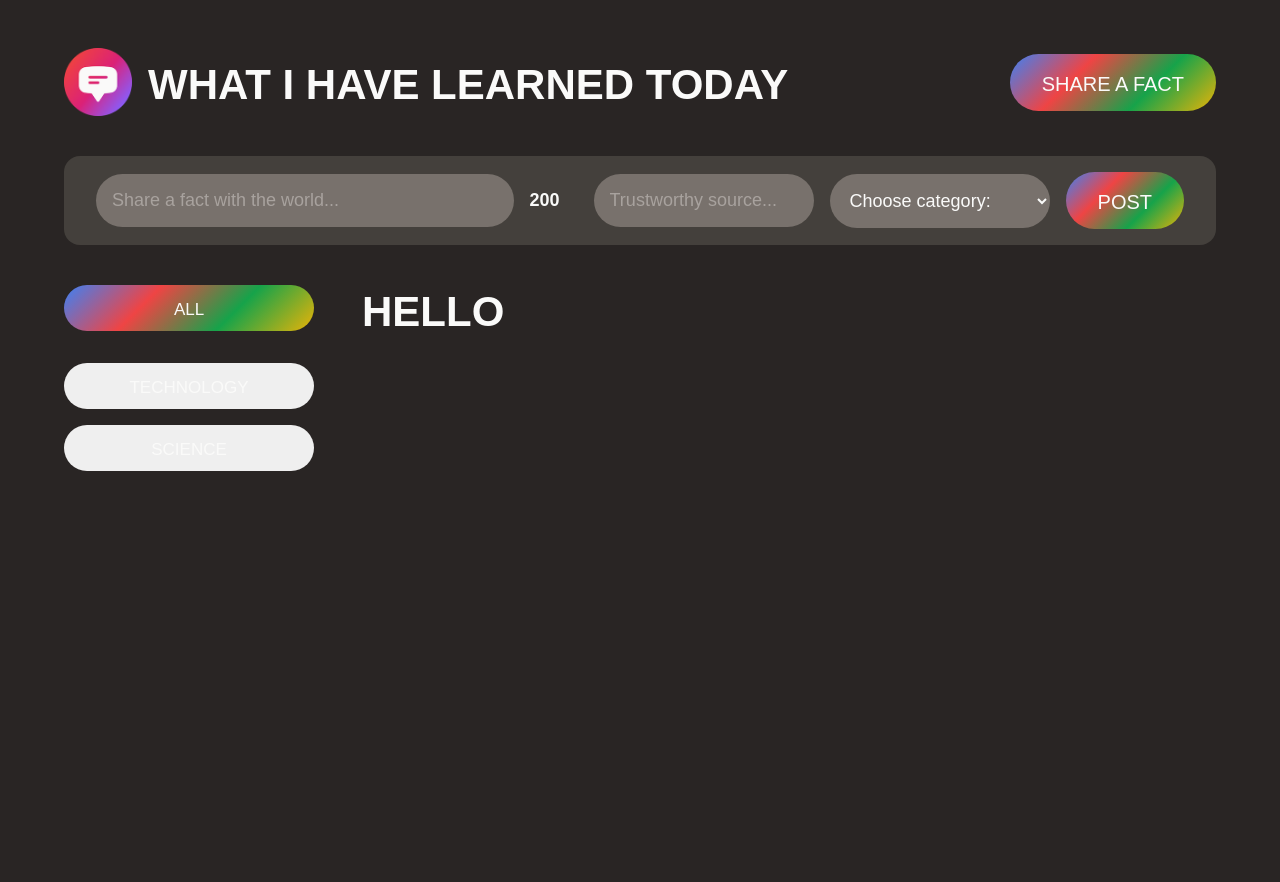
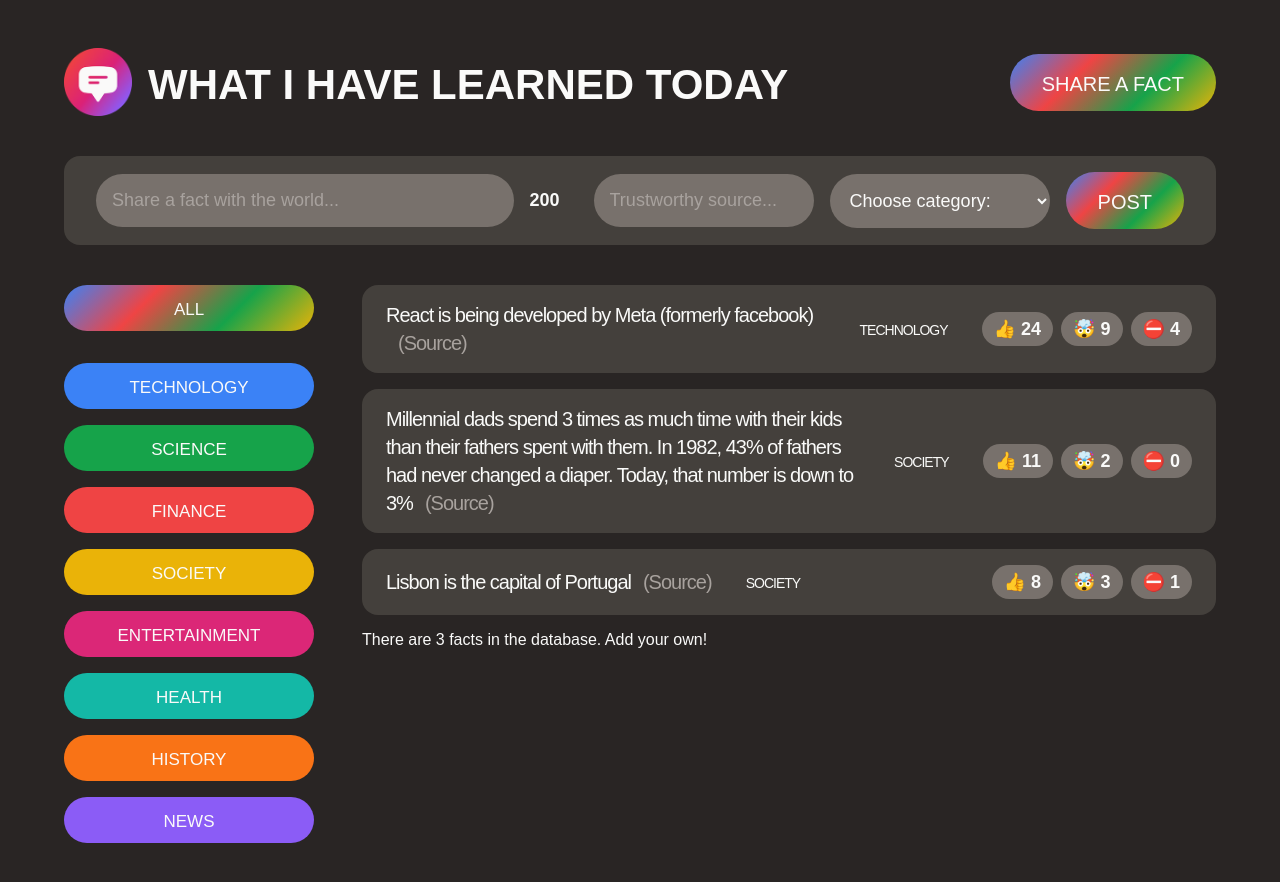
Before and after one commit to masudursourav/What-I-Have-Learned-Today, a React (Vite) app: page / in a window 1280 px wide. Shown: the top 882 px of the page. Before the commit the page ends 800 px from the top, so only its background shows below. Built offline with nearby package versions, Linux system fonts and the light colour scheme; a web font is replaced by a local one.

Commit message:
categories added

```diff
--- a/src/App.jsx
+++ b/src/App.jsx
@@ -3,6 +3,7 @@
 import Header from "./components/Header"
 import NewFactForm from "./components/NewFactForm"
 import "./style.css"
+
 function App() {
   return (
     <>
--- a/src/components/Category.jsx
+++ b/src/components/Category.jsx
@@ -1,4 +1,17 @@
 import "../style.css"
+
+const CATEGORIES = [
+  { name: "technology", color: "#3b82f6" },
+  { name: "science", color: "#16a34a" },
+  { name: "finance", color: "#ef4444" },
+  { name: "society", color: "#eab308" },
+  { name: "entertainment", color: "#db2777" },
+  { name: "health", color: "#14b8a6" },
+  { name: "history", color: "#f97316" },
+  { name: "news", color: "#8b5cf6" },
+];
+
+
 const Category = () => {
     return (
         <>
@@ -7,20 +20,16 @@
             <li className="category">
               <button className="btn btn-all-categories">All</button>
             </li>
-            <li className="category">
-              <button
-                className="btn btn-category"
-              >
-                Technology
-              </button>
-            </li>
-            <li className="category">
-              <button
-                className="btn btn-category"
-              >
-                Science
-              </button>
-            </li>
+            {CATEGORIES.map((cat) => (
+          <li key={cat.name} className='category'>
+            <button
+              className='btn btn-category'
+              style={{ backgroundColor: cat.color }}
+            >
+              {cat.name}
+            </button>
+          </li>
+        ))}
           </ul>
         </aside>
         </>
--- /dev/null
+++ b/src/components/Fact.jsx
@@ -0,0 +1,24 @@
+import "../style.css";
+
+const Fact = ({ fact }) => {
+    return (
+        <>
+          <li className="fact" key = {fact.id}>
+              <p>
+                {fact.text}
+                <a className="source" href={fact.source} target="_blank"
+                  >(Source)</a>
+              </p>
+              <span className="tag">{fact.category}</span
+              >
+              <div className="vote-buttons">
+                <button>👍 {fact.votesInteresting}</button>
+                <button>🤯 {fact.votesMindblowing}</button>
+                <button>⛔️ {fact.votesFalse}</button>
+              </div>
+            </li>
+        </>
+    );
+};
+
+export default Fact;
--- a/src/components/FactList.jsx
+++ b/src/components/FactList.jsx
@@ -1,10 +1,52 @@
 import "../style.css"
+import Fact from "./Fact";
+
+const initialFacts = [
+    {
+      id: 1,
+      text: "React is being developed by Meta (formerly facebook)",
+      source: "https://opensource.fb.com/",
+      category: "technology",
+      votesInteresting: 24,
+      votesMindblowing: 9,
+      votesFalse: 4,
+      createdIn: 2021,
+    },
+    {
+      id: 2,
+      text: "Millennial dads spend 3 times as much time with their kids than their fathers spent with them. In 1982, 43% of fathers had never changed a diaper. Today, that number is down to 3%",
+      source:
+        "https://www.mother.ly/parenting/millennial-dads-spend-more-time-with-their-kids",
+      category: "society",
+      votesInteresting: 11,
+      votesMindblowing: 2,
+      votesFalse: 0,
+      createdIn: 2019,
+    },
+    {
+      id: 3,
+      text: "Lisbon is the capital of Portugal",
+      source: "https://en.wikipedia.org/wiki/Lisbon",
+      category: "society",
+      votesInteresting: 8,
+      votesMindblowing: 3,
+      votesFalse: 1,
+      createdIn: 2015,
+    },
+  ];
+
 const FactList = () => {
+    const facts = initialFacts;
     return (
-        <>
-        <section>
-          <h1>Hello</h1>
-        </section>
+    <>
+     <section>
+        <ul className='facts-list'>
+        {facts.map((fact) => (
+          <Fact key={fact.id} fact={fact}/>
+        ))}
+        </ul>
+        <p>There are {facts.length} facts in the database. Add your own!</p>
+    </section>
     </>
     );
 };
```
